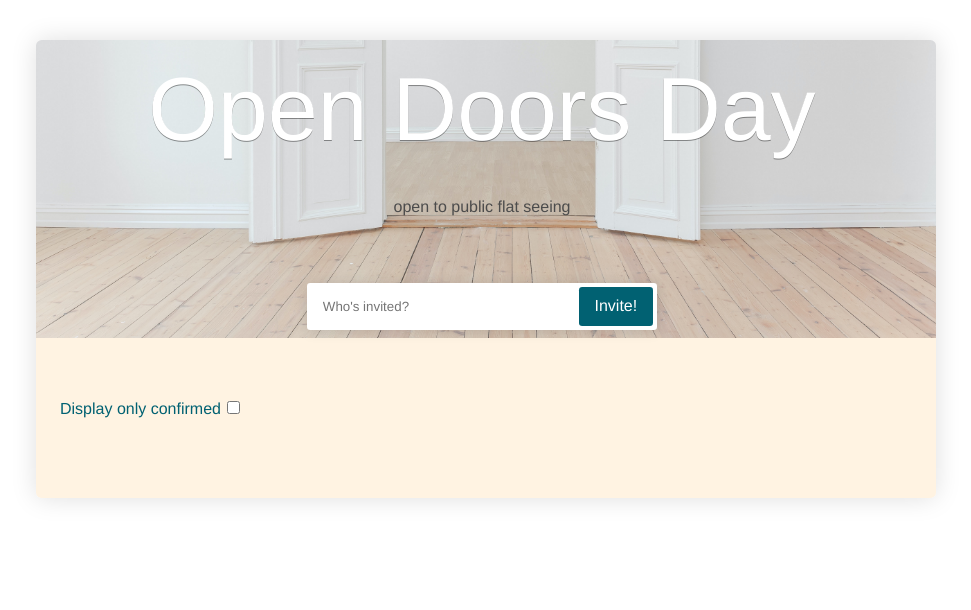
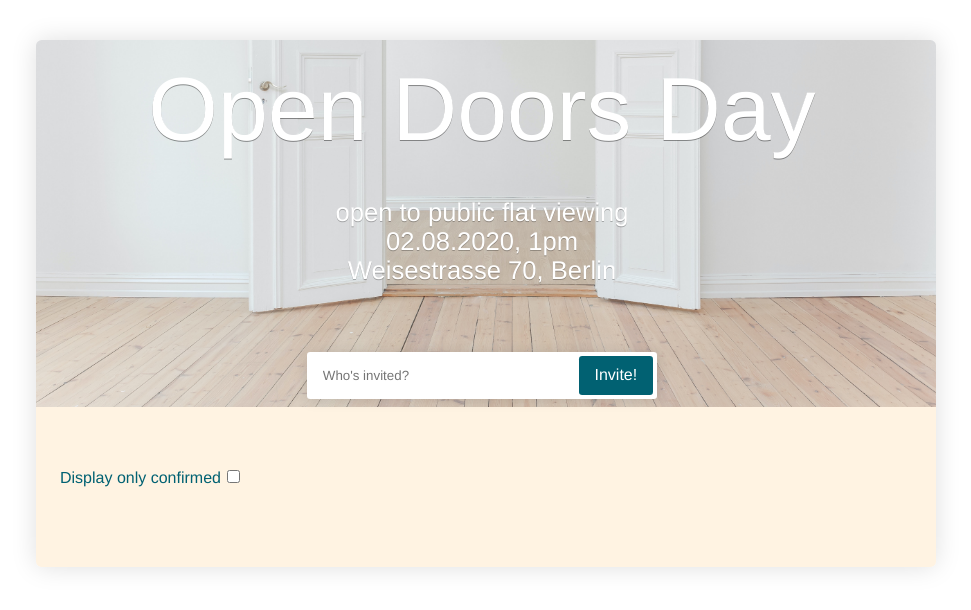
Before and after one commit to maja0000/open-door-day, a plain HTML site: page index.html in a window 1280 px wide. Shown: the whole page, without its empty margins (154-1125 px from the left). Drawn offline with Linux system fonts and the light colour scheme.

Commit message:
added date info

```diff
--- a/index.html
+++ b/index.html
@@ -17,7 +17,12 @@
     <div class="wrapper">
       <header>
         <h1>Open Doors Day</h1>
-        <p>open to public flat seeing</p>
+        <span>open to public flat viewing</span>
+        <br />
+        <span>02.08.2020, 1pm</span>
+        <br />
+        <span>Weisestrasse 70, Berlin</span>
+
         <form id="registrar">
           <input type="text" name="name" placeholder="Who's invited?" />
           <button type="submit" name="submit" value="submit">Invite!</button>
```
